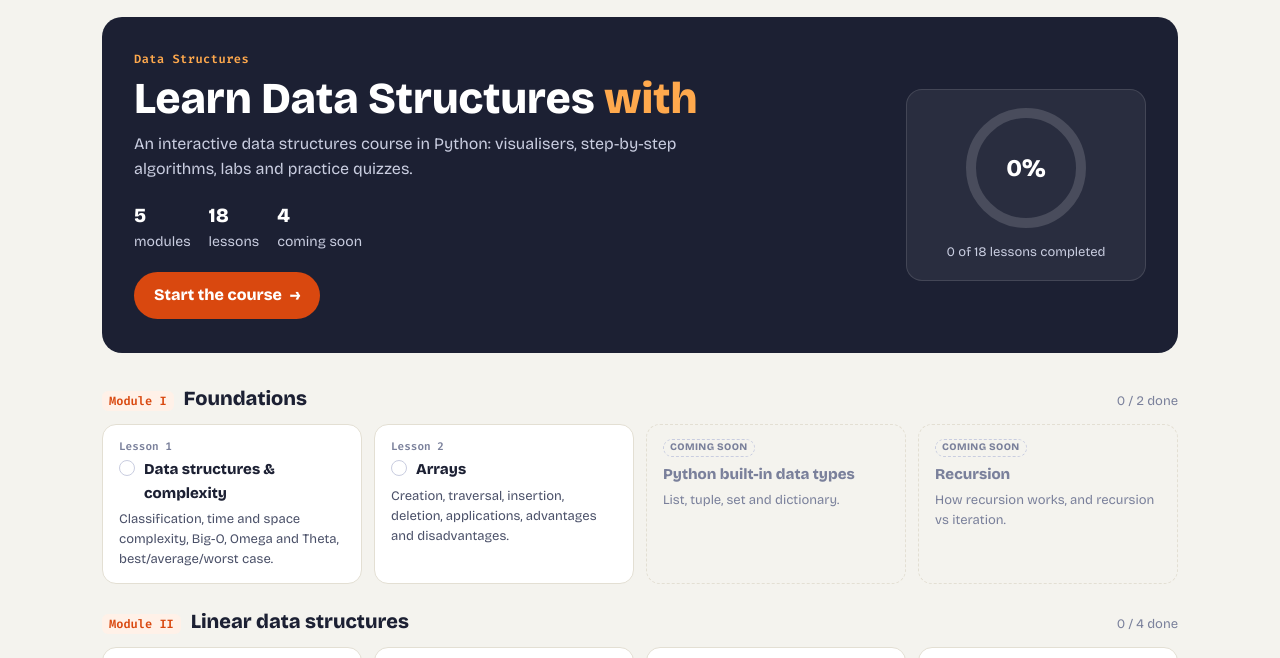
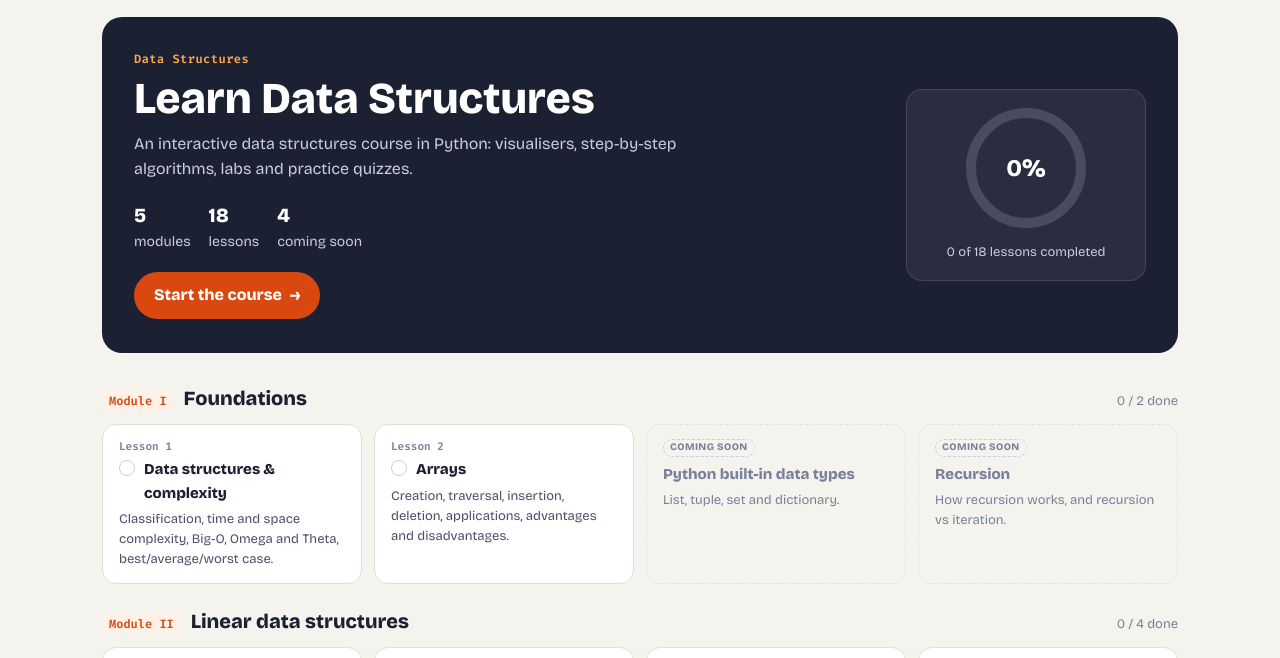
Before and after one commit to i-dontno/idontno_data_structure, a plain HTML site: page learn-data-structure/index.html in a window 1280 px wide. Shown: the part 72-730 px from the top of the page. Drawn offline with nearby package versions, Linux system fonts and the light colour scheme.

Commit message:
removed "with"

```diff
--- a/learn-data-structure/index.html
+++ b/learn-data-structure/index.html
@@ -27,7 +27,7 @@
   <section class="idn-hero">
     <div>
       <div class="kicker">Data Structures</div>
-      <h1>Learn Data Structures <span>with</span></h1>
+      <h1>Learn Data Structures</h1>
       <p>An interactive data structures course in Python: visualisers, step-by-step algorithms, labs and practice quizzes.</p>
       <div class="idn-hero-stats"><div><b>5</b>modules</div><div><b>18</b>lessons</div><div><b>4</b>coming soon</div></div>
       <a class="idn-btn" id="idn-continue" href="introduction.html"><span>Start the course</span> →</a>
```
